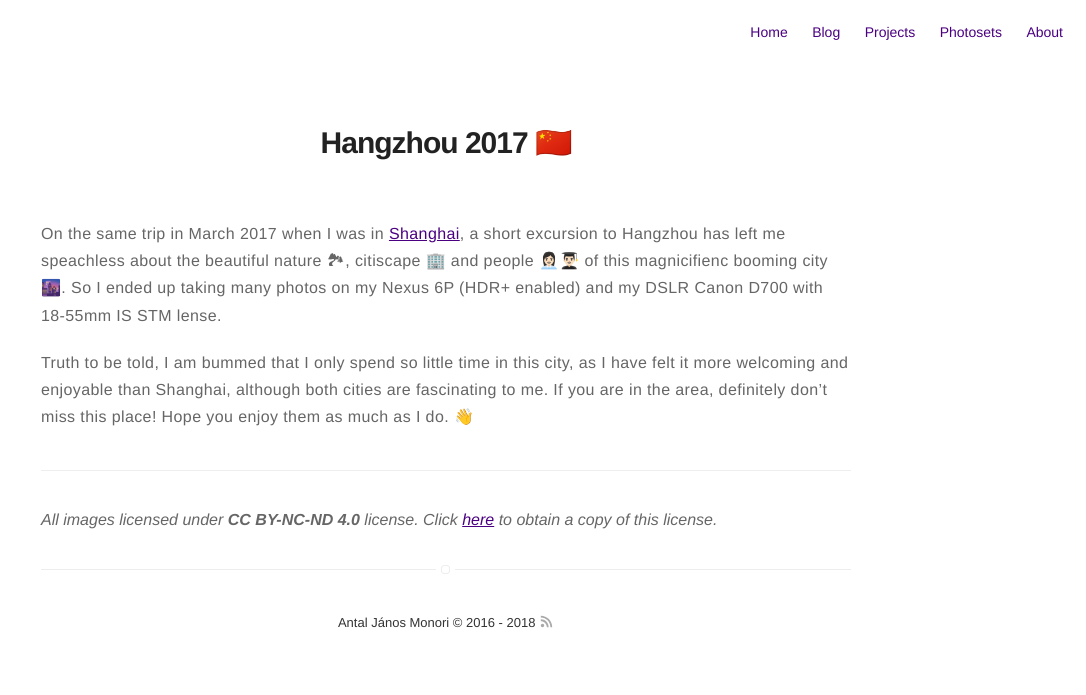
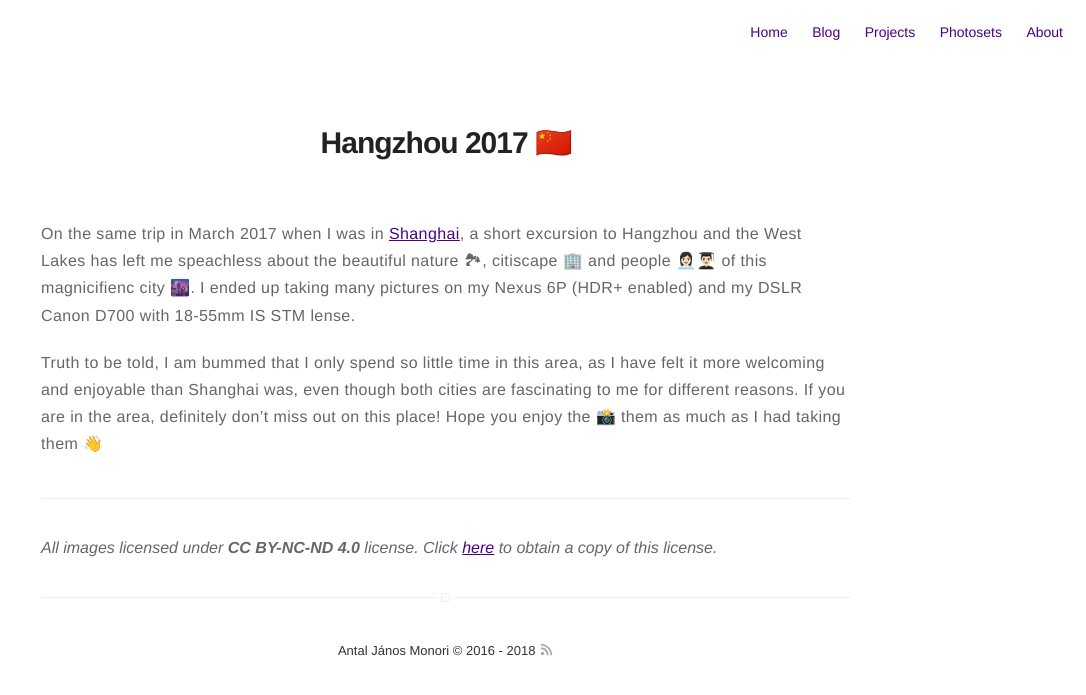
Before and after one commit to anthonymonori/website, a Jekyll site: the page built from gallery/hangzhou-2017.md, in a window 1280 px wide. Shown: the top 695 px of the page, without its empty margins (194-1280 px from the left). Built offline with Jekyll 4.4.1, drawn with Linux system fonts in a browser that asks for light colours.

Commit message:
Finalized Hangzhou

```diff
--- a/gallery/hangzhou-2017.md
+++ b/gallery/hangzhou-2017.md
@@ -5,8 +5,8 @@ support: [jquery, gallery]
 description: Wondered around the sacred lakes ⛲️ and the buzzing city of Hangzhou in March 2017
 ---
 
-On the same trip in March 2017 when I was in [Shanghai](/gallery/shanghai-2017), a short excursion to Hangzhou has left me speachless about the beautiful nature 🏞, citiscape 🏢 and people 👩🏻‍💼👨🏻‍🎓 of this magnicifienc booming city 🌆. So I ended up taking many photos on my Nexus 6P (HDR+ enabled) and my DSLR Canon D700 with 18-55mm IS STM lense.
+On the same trip in March 2017 when I was in [Shanghai](/gallery/shanghai-2017), a short excursion to Hangzhou and the West Lakes has left me speachless about the beautiful nature 🏞, citiscape 🏢 and people 👩🏻‍💼👨🏻‍🎓 of this magnicifienc city 🌆. I ended up taking many pictures on my Nexus 6P (HDR+ enabled) and my DSLR Canon D700 with 18-55mm IS STM lense.
 
-Truth to be told, I am bummed that I only spend so little time in this city, as I have felt it more welcoming and enjoyable than Shanghai, although both cities are fascinating to me. If you are in the area, definitely don't miss this place! Hope you enjoy them as much as I do. 👋
+Truth to be told, I am bummed that I only spend so little time in this area, as I have felt it more welcoming and enjoyable than Shanghai was, even though both cities are fascinating to me for different reasons. If you are in the area, definitely don't miss out on this place! Hope you enjoy the 📸 them as much as I had taking them 👋
 
 {% include gallery-layout.html gallery=site.data.galleries.hangzhou-2017 %}
```
